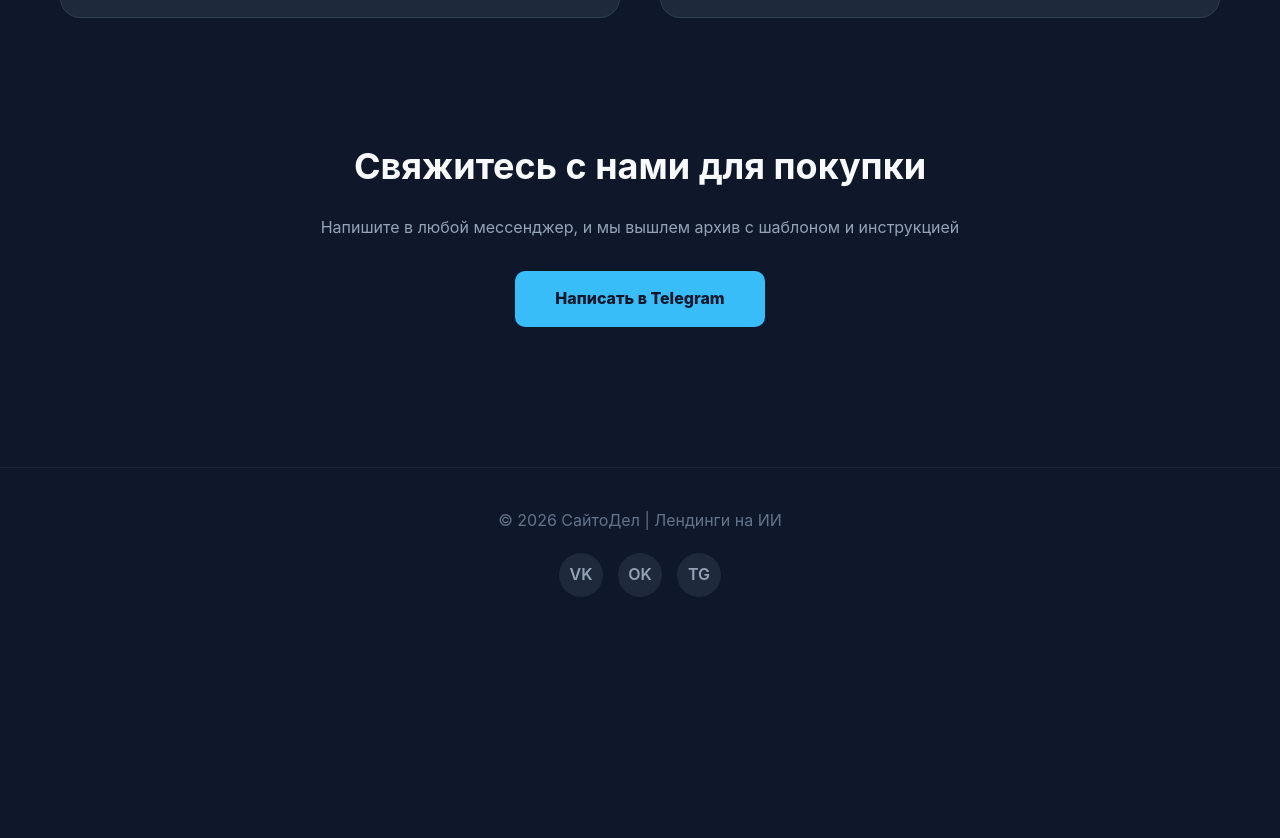
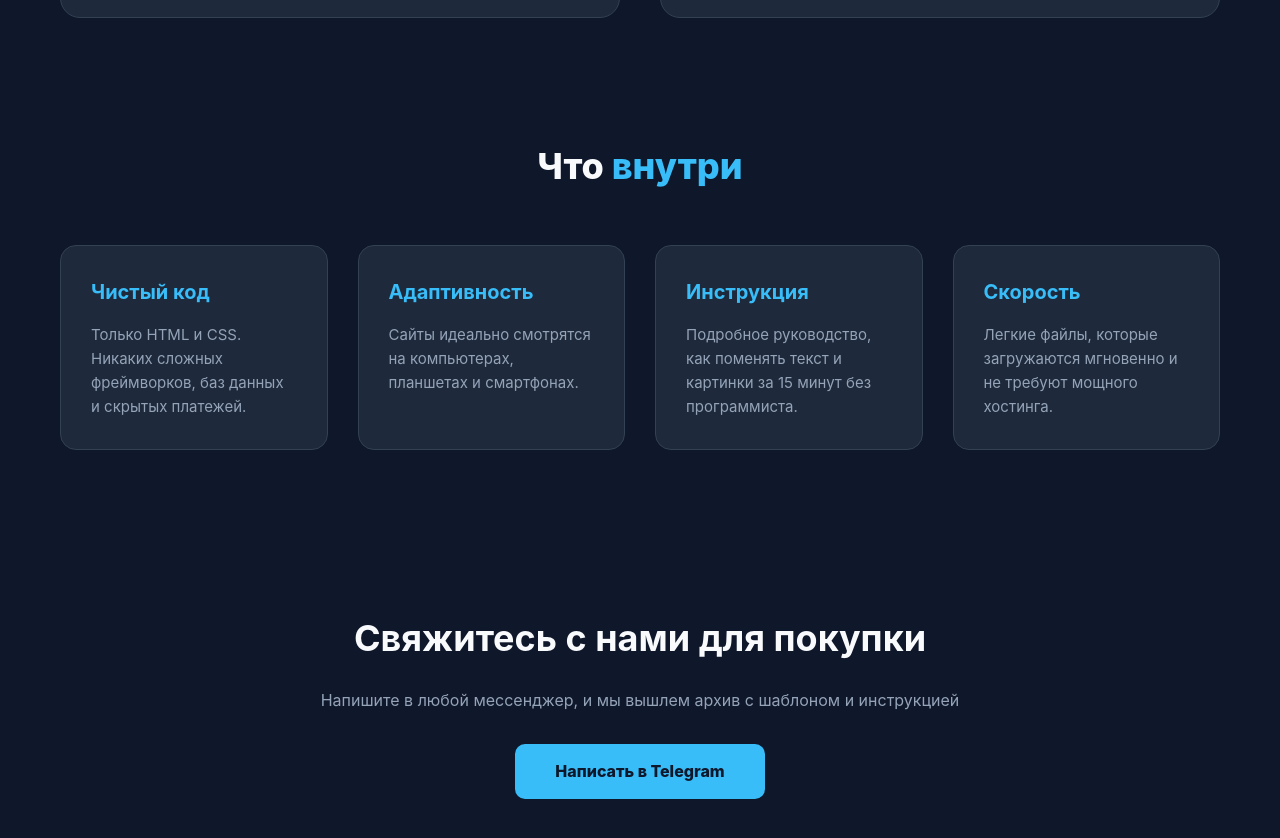
Before and after one commit to klassnew5/saitodel-templates, a plain HTML site: page index.html in a window 1280 px wide. Shown: the part 1164-2002 px from the top of the page. Before the commit the page ends 1801 px from the top, so only its background shows below. Drawn offline with Linux system fonts and the light colour scheme.

Commit message:
Добавлена секция 'Что внутри'

```diff
--- a/index.html
+++ b/index.html
@@ -56,6 +56,29 @@
         </div>
     </section>
 
+
+    <section id="features" style="padding: 80px 20px; max-width: 1200px; margin: 0 auto;">
+        <h2 style="font-size: 36px; font-weight: 800; text-align: center; margin-bottom: 50px;">Что <span style="color: #38bdf8;">внутри</span></h2>
+        <div style="display: grid; grid-template-columns: repeat(auto-fit, minmax(250px, 1fr)); gap: 30px;">
+            <div style="background: #1e293b; padding: 30px; border-radius: 16px; border: 1px solid #334155;">
+                <h3 style="color: #38bdf8; margin-bottom: 15px; font-size: 20px;">Чистый код</h3>
+                <p style="color: #94a3b8; font-size: 15px;">Только HTML и CSS. Никаких сложных фреймворков, баз данных и скрытых платежей.</p>
+            </div>
+            <div style="background: #1e293b; padding: 30px; border-radius: 16px; border: 1px solid #334155;">
+                <h3 style="color: #38bdf8; margin-bottom: 15px; font-size: 20px;">Адаптивность</h3>
+                <p style="color: #94a3b8; font-size: 15px;">Сайты идеально смотрятся на компьютерах, планшетах и смартфонах.</p>
+            </div>
+            <div style="background: #1e293b; padding: 30px; border-radius: 16px; border: 1px solid #334155;">
+                <h3 style="color: #38bdf8; margin-bottom: 15px; font-size: 20px;">Инструкция</h3>
+                <p style="color: #94a3b8; font-size: 15px;">Подробное руководство, как поменять текст и картинки за 15 минут без программиста.</p>
+            </div>
+            <div style="background: #1e293b; padding: 30px; border-radius: 16px; border: 1px solid #334155;">
+                <h3 style="color: #38bdf8; margin-bottom: 15px; font-size: 20px;">Скорость</h3>
+                <p style="color: #94a3b8; font-size: 15px;">Легкие файлы, которые загружаются мгновенно и не требуют мощного хостинга.</p>
+            </div>
+        </div>
+    </section>
+
     <section id="contact" style="text-align: center; padding: 80px 20px;">
         <h2 style="font-size: 36px; margin-bottom: 20px;">Свяжитесь с нами для покупки</h2>
         <p style="color: #94a3b8; margin-bottom: 30px;">Напишите в любой мессенджер, и мы вышлем архив с шаблоном и инструкцией</p>
```
